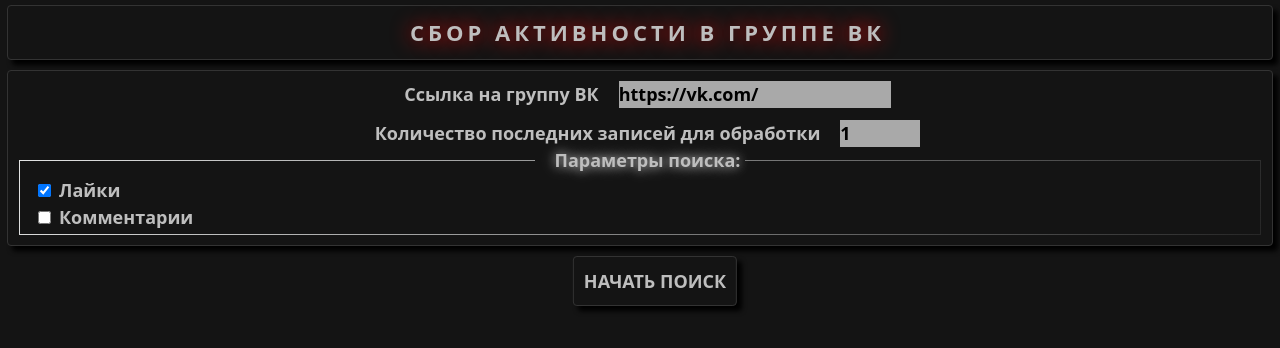
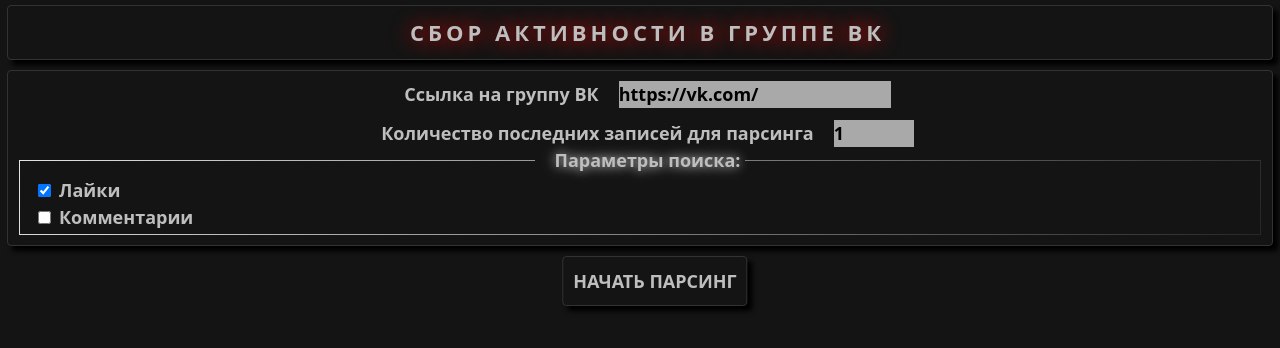
Before and after one commit to FiloniJ/VKparser, a React (Create React App) app: page / in a window 1280 px wide. Shown: the top 348 px of the page. Built offline with nearby package versions, Linux system fonts and the light colour scheme.

Commit message:
Добавлен .env и обновлен README.md

```diff
--- a/src/App.jsx
+++ b/src/App.jsx
@@ -74,7 +74,7 @@ function App() {
           />
         </div>
         <div className = "mt-3">
-          <label htmlFor = "notes_amount" className = "mr-5">Количество последних записей для обработки</label>
+          <label htmlFor = "notes_amount" className = "mr-5">Количество последних записей для парсинга</label>
           <input
             className = "w-20"
             type = "number"
@@ -91,7 +91,7 @@ function App() {
       </div>
       <Button
         onClick = {startSearch}
-        name = 'Начать поиск'
+        name = 'Начать парсинг'
         isLoading = {isLoading}
       />
       {VKData &&
--- a/src/providers/stack.js
+++ b/src/providers/stack.js
@@ -2,8 +2,8 @@ import axios from 'axios';
 import { getLikes } from './likes';
 import { getWallpostCommentatorsUsers } from './comments';
 
-const token = 'vk1.a.x4gCW04bymH4aRuKX2pLn9aXodxWmuShUDI-f-FuIjp_5Nd8wvNcD-sVlg8DmhBwfMKcvTnHquing55ZIQeuYMny8TjEjbzbid9y3kV83QhhIWhXXNk7gKS583Pq5yc2UEvyuk_SS8SFNG9Yg7ofjG8FkvVg-57svyLRF-TzLxScKBRtUnsvvzMI-1Roj-tYN3vO6IJ06KS9BKOGWXiCPA'
-const API_VERSION = '5.199'
+const token = process.env.REACT_APP_token
+const API_VERSION = process.env.REACT_APP_API_VERSION
 // Коллбэки
 const callbacks = { getLikes, getWallpostCommentatorsUsers }
 
```
Also changed, not shown: 2 other files (tests, documents, lock files or other folders).
